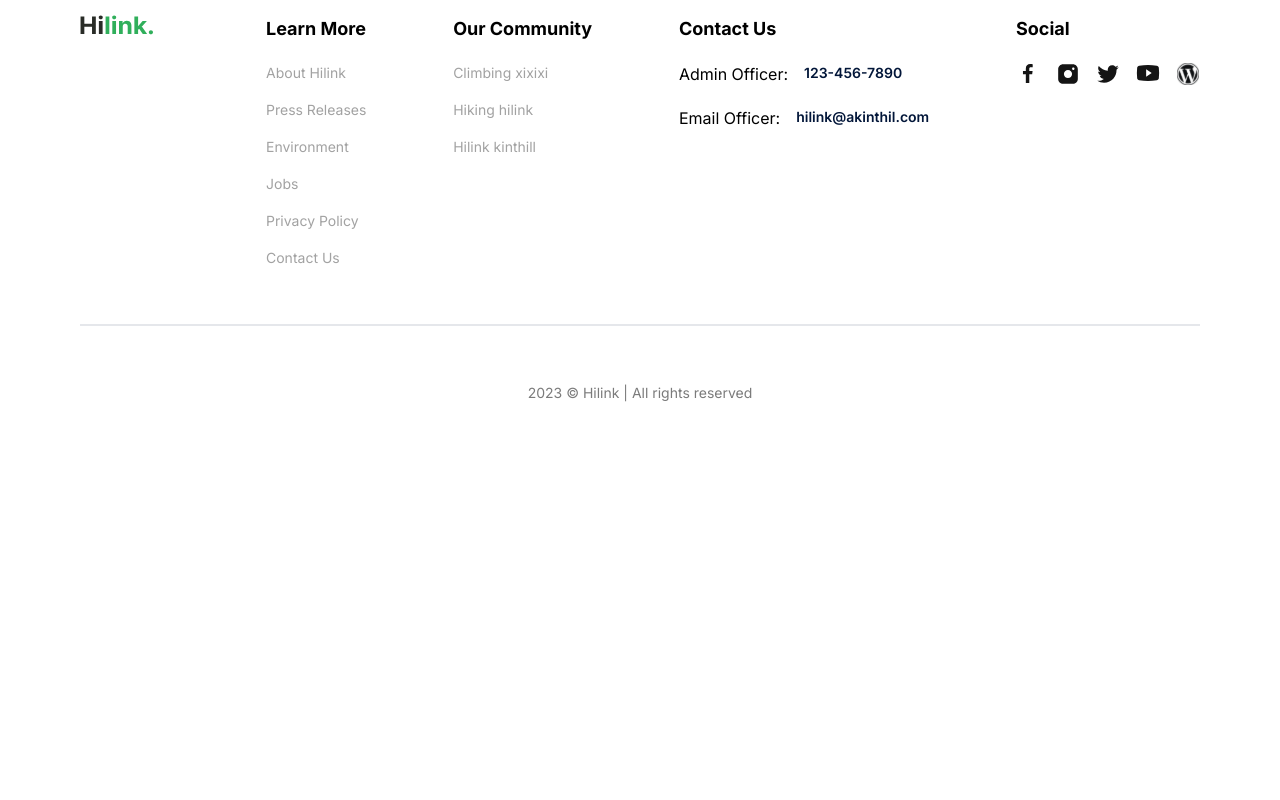
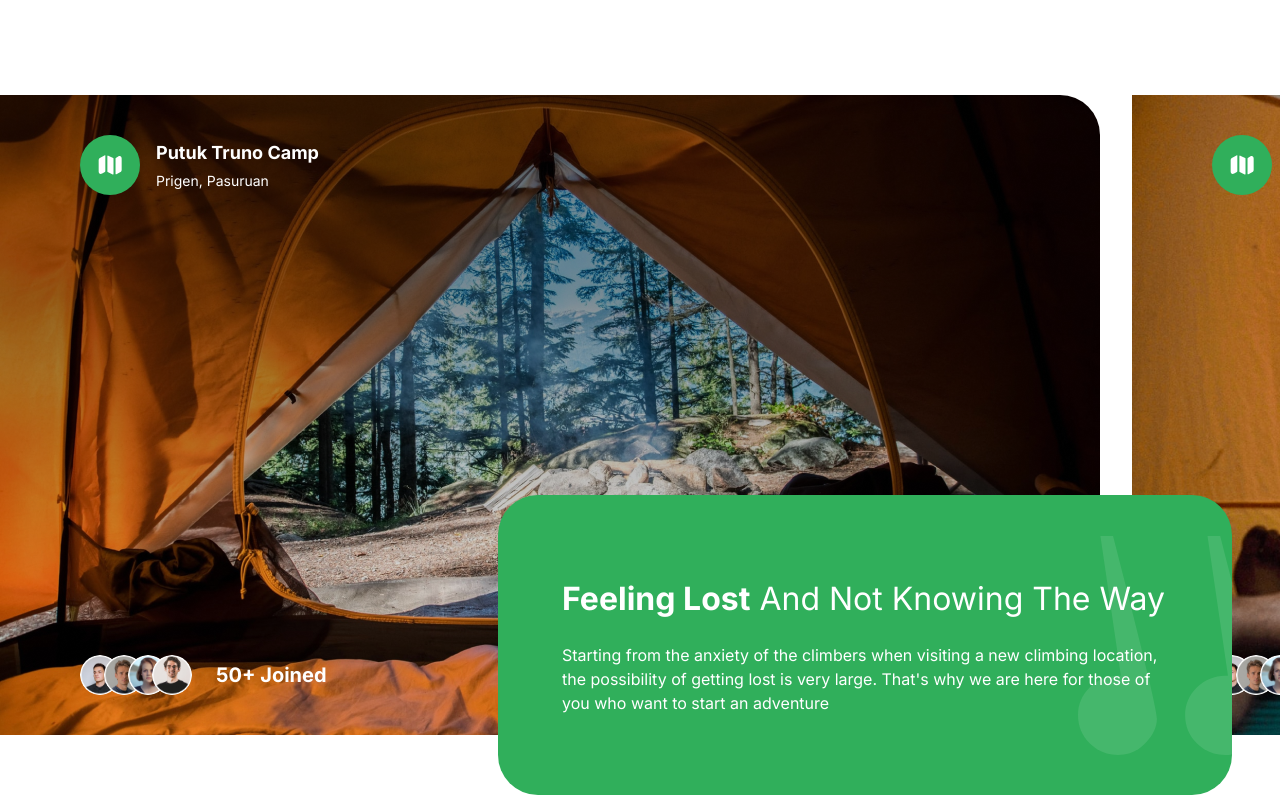
Before and after one commit to ladunjexa/nextjs13-hilink, a Next.js app: page / in a window 1280 px wide. Shown: the part 840-1640 px from the top of the page. Before the commit the page ends 1339 px from the top, so only its background shows below. Built offline with nearby package versions, Linux system fonts and the light colour scheme.

Commit message:
Implemented `Camp` section component

```diff
--- a/app/page.tsx
+++ b/app/page.tsx
@@ -1,5 +1,5 @@
 import Hero from "@/components/sections/Hero";
-// import Camp from "@/components/sections/Camp";
+import Camp from "@/components/sections/Camp";
 // import Features from "@/components/sections/Features";
 // import GetApp from "@/components/sections/GetApp";
 // import Guide from "@/components/sections/Guide";
@@ -8,7 +8,7 @@
   return (
     <>
       <Hero />
-      {/* <Camp /> */}
+      <Camp />
       {/* <Guide /> */}
       {/* <Features /> */}
       {/* <GetApp /> */}
--- /dev/null
+++ b/components/sections/Camp.tsx
@@ -0,0 +1,101 @@
+import Image from "next/image";
+
+import { peopleUrl } from "@/constants";
+
+const Camp = () => {
+  return (
+    <section className="2xl:max-container relative flex flex-col py-10 lg:mb-10 lg:py-20 xl:mb-20">
+      <div className="hide-scrollbar flex h-[340px] w-full items-start justify-start gap-8 overflow-x-auto lg:h-[400px] xl:h-[640px]">
+        <CampSite
+          backgroundImage="bg-bg-img-1"
+          title="Putuk Truno Camp"
+          subtitle="Prigen, Pasuruan"
+          peopleJoined="50+ Joined"
+        />
+        <CampSite
+          backgroundImage="bg-bg-img-2"
+          title="Mountain View Camp"
+          subtitle="Lembang, Bandung"
+          peopleJoined="30+ Joined"
+        />
+      </div>
+
+      <div className="flexEnd mt-10 px-6 lg:-mt-60 lg:mr-6">
+        <div className="relative w-full overflow-hidden rounded-3xl bg-green-50 p-8 lg:max-w-[500px] xl:max-w-[734px] xl:rounded-5xl xl:px-16 xl:py-20">
+          <h2 className="regular-24 md:regular-32 2xl:regular-64 capitalize text-white">
+            <strong>Feeling Lost</strong> and Not Knowing The Way
+          </h2>
+          <p className="regular-14 xl:regular-16 mt-5 text-white">
+            Starting from the anxiety of the climbers when visiting a new
+            climbing location, the possibility of getting lost is very large.
+            That&apos;s why we are here for those of you who want to start an
+            adventure
+          </p>
+          <Image
+            src="/assets/icons/quote.svg"
+            alt="camp-2"
+            width={186}
+            height={219}
+            className="camp-quote"
+          />
+        </div>
+      </div>
+    </section>
+  );
+};
+
+type Props = {
+  backgroundImage: string;
+  title: string;
+  subtitle: string;
+  peopleJoined: string;
+};
+
+const CampSite = ({
+  backgroundImage,
+  title,
+  subtitle,
+  peopleJoined,
+}: Props) => {
+  return (
+    <div
+      className={`h-full w-full min-w-[1100px] ${backgroundImage} bg-cover bg-no-repeat lg:rounded-r-5xl 2xl:rounded-5xl`}
+    >
+      <div className="flex h-full flex-col items-start justify-between p-6 lg:px-20 lg:py-10">
+        <div className="flexCenter gap-4">
+          <div className="rounded-full bg-green-50 p-4">
+            <Image
+              src="/assets/icons/folded-map.svg"
+              alt="map"
+              width={28}
+              height={28}
+            />
+          </div>
+
+          <div className="flex flex-col gap-1">
+            <h4 className="bold-18 text-white">{title}</h4>
+            <p className="regular-14 text-white">{subtitle}</p>
+          </div>
+        </div>
+
+        <div className="flexCenter gap-6">
+          <span className="flex -space-x-4 overflow-hidden">
+            {peopleUrl.map((url) => (
+              <Image
+                src={url}
+                key={url}
+                alt="people"
+                width={52}
+                height={52}
+                className="inline-block h-10 w-10 rounded-full"
+              />
+            ))}
+          </span>
+          <p className="bold-16 md:bold-20 text-white">{peopleJoined}</p>
+        </div>
+      </div>
+    </div>
+  );
+};
+
+export default Camp;
```
